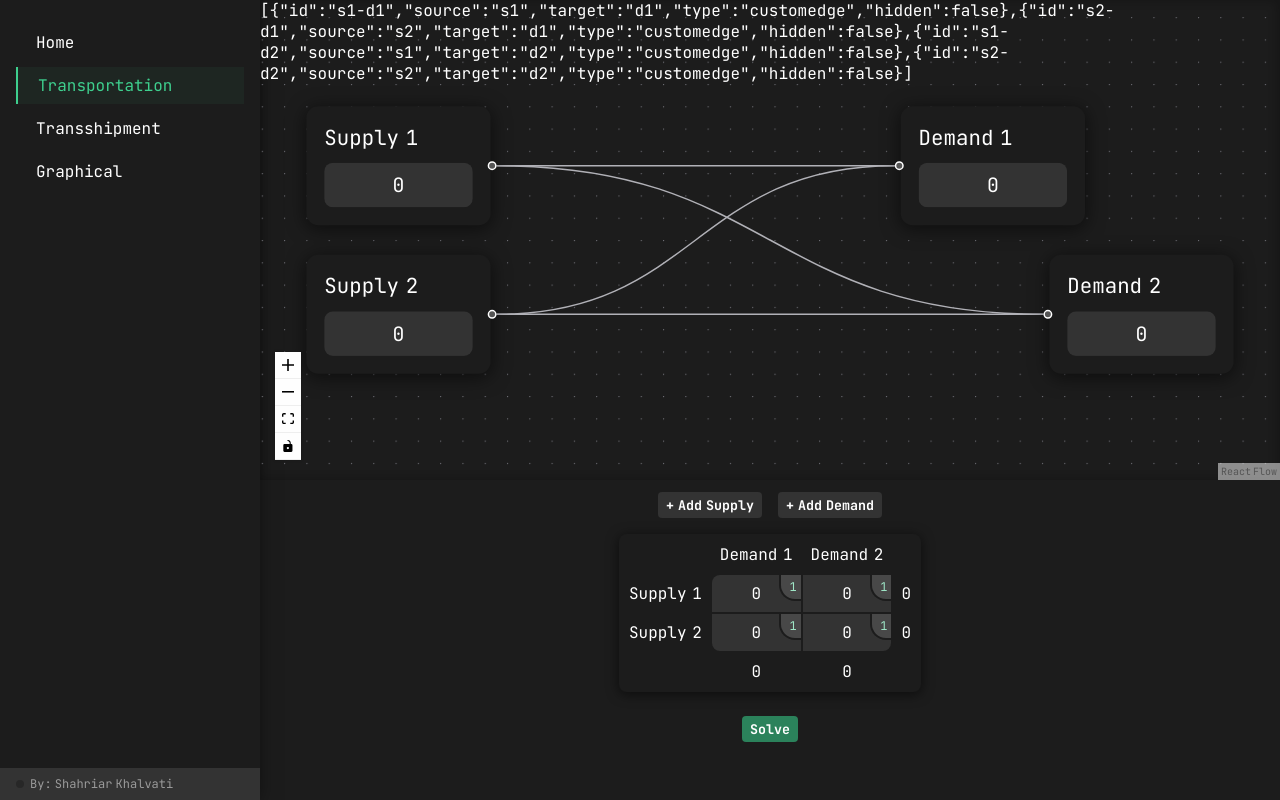
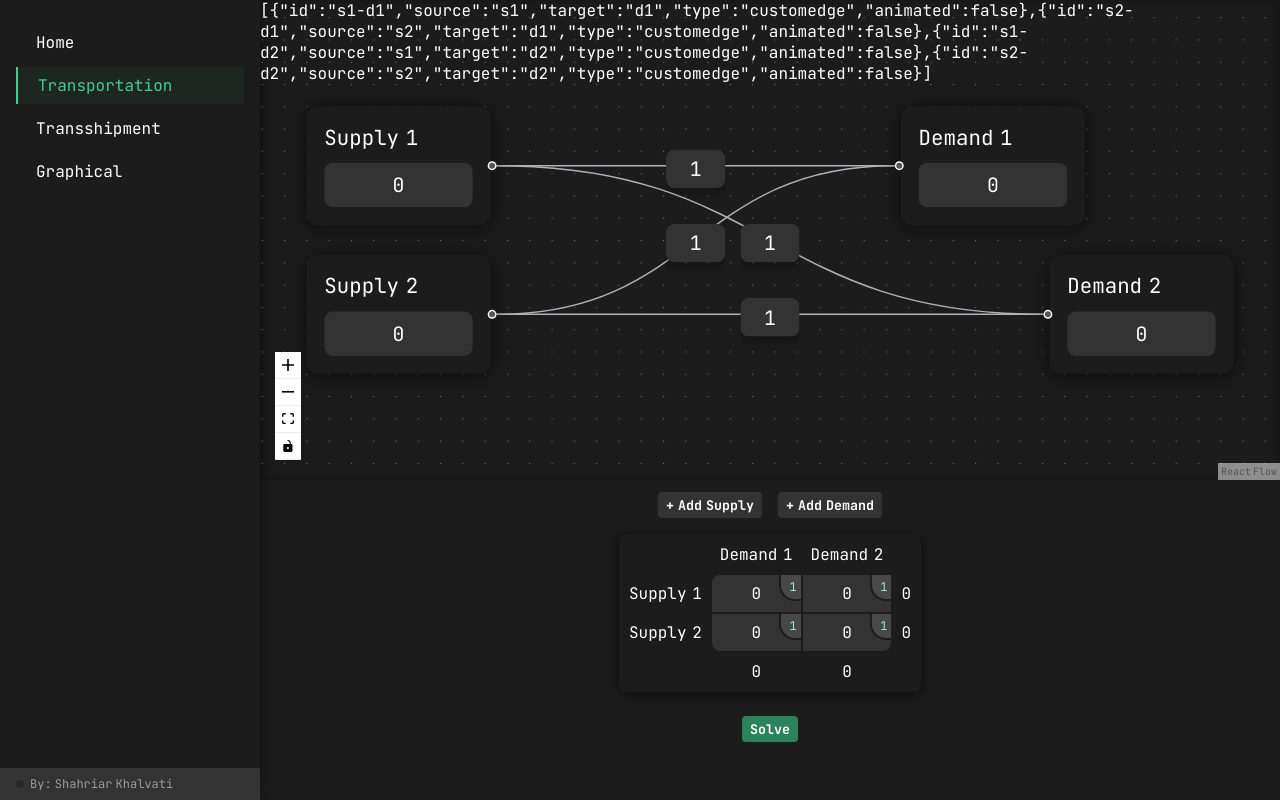
Before and after one commit to ShahriarKh/operations-research-solver, a Next.js app: page /transportation in a window 1280 px wide. Built offline with nearby package versions, Linux system fonts and the light colour scheme; some icons are missing.

Commit message:
Fix Edge selection
Hiding edges on click caused inputs to get removed from the page (unmount) thus unregistering it from rhf.

```diff
--- a/Components/atoms/CustomEdge.jsx
+++ b/Components/atoms/CustomEdge.jsx
@@ -1,7 +1,7 @@
 import css from "./CustomEdge.module.scss";
 import { getBezierPath, getBezierEdgeCenter } from "react-flow-renderer";
 import { useFormContext } from "react-hook-form";
-import { useEffect, useRef } from "react";
+import { useEffect, useRef, useState } from "react";
 
 const foreignObjectSize = 40;
 
@@ -18,13 +18,13 @@ export default function CustomEdge({
 }) {
     const { register, unregister } = useFormContext();
 
-    const mounted = useRef(false);
+    const [isMounted, setIsMounted] = useState(false);
 
     useEffect(() => {
-        mounted.current = true;
+        setIsMounted(true);
         return () => {
             unregister(id);
-            mounted.current = false;
+            setIsMounted(false);
         };
     }, []);
 
@@ -63,11 +63,13 @@ export default function CustomEdge({
                 className="edgebutton-foreignobject"
                 requiredExtensions="http://www.w3.org/1999/xhtml"
             >
-                {mounted.current && (
+                {/* <p>{mounted.current ? "m" : "z"}</p> */}
+                {isMounted && (
                     <input
                         className={css.cost}
                         {...register(id)}
                         defaultValue={1}
+                        // key={id}
                     />
                 )}
             </foreignObject>
--- a/Solver/Transportation/leastCost.js
+++ b/Solver/Transportation/leastCost.js
@@ -1,5 +1,5 @@
 import Matrix from "ml-matrix";
-import { useReactFlow } from "react-flow-renderer"
+import { useReactFlow } from "react-flow-renderer";
 
 let matrix,
     costMatrix,
@@ -13,40 +13,21 @@ let matrix,
 const iRegex = /^s(.*)-.*/;
 const jRegex = /.*-d(.*)/;
 
-function calculateCell() {
-    let minCost = costs;
-    // let maxCell = Math.min(sup[i], dem[j]);
-    // matrix.set(i, j, value);
-    // currentSum += value;
-    // sup[i] -= value;
-    // dem[j] -= value;
-    // if (value === sup[i] + value) {
-    //     i++;
-    //     // console.log("we move down");
-    // } else {
-    //     j++;
-    //     // console.log("we move right");
-    // }
-    // if (currentSum < totalSum) {
-    //     calculateCell(i, j);
-    // }
-    // return matrix;
-}
+function calculateCell() {}
 
-export function leastCost(data, supplies, demands) {
-    // alert(JSON.stringify(costs));
-    console.log(data);
+export function leastCost(costs, supplies, demands) {
+    alert(JSON.stringify(costs));
 
-    // sup = supplies;
-    // dem = demands;
-    // matrix = Matrix.zeros(sup.length, dem.length);
+    sup = supplies;
+    dem = demands;
+    matrix = Matrix.zeros(sup.length, dem.length);
 
-
-    // reset every time the function is called
-    // currentSum = 0;
-    // costMatrix = costs;
-    // matrix = matrix = Matrix.zeros(sup.length, dem.length);
-    // const result = 12;
+    Object.keys(costs).forEach((cost) => {
+        const i = cost.match(iRegex)[1] - 1;
+        const j = cost.match(jRegex)[1] - 1;
+        console.log(i, j, costs[cost]);
+        // costMatrix.set(i, j, costs[cost]);
+    });
 
     return matrix;
 }
--- a/Solver/solveTransportation.js
+++ b/Solver/solveTransportation.js
@@ -96,7 +96,7 @@ export function solveTransportation(
     // Least Cost
     // ========================================
 
-    let leastCostMatrix = leastCost(data, suppliesArray, demandsArray);
+    let leastCostMatrix = leastCost(costsObject, suppliesArray, demandsArray);
     // let lcComp = (
     //     <SolveSection
     //         key="least-cost"
--- a/pages/transportation/index.jsx
+++ b/pages/transportation/index.jsx
@@ -69,28 +69,28 @@ const initialEdges = [
         source: "s1",
         target: "d1",
         type: "customedge",
-        hidden: false,
+        animated: false,
     },
     {
         id: "s2-d1",
         source: "s2",
         target: "d1",
         type: "customedge",
-        hidden: false,
+        animated: false,
     },
     {
         id: "s1-d2",
         source: "s1",
         target: "d2",
         type: "customedge",
-        hidden: false,
+        animated: false,
     },
     {
         id: "s2-d2",
         source: "s2",
         target: "d2",
         type: "customedge",
-        hidden: false,
+        animated: false,
     },
 ];
 
@@ -136,7 +136,7 @@ export default function Home() {
                         ...connection,
                         type: "customedge",
                         id: `${connection.source}-${connection.target}`,
-                        hidden: false,
+                        animated: false,
                     },
                     edges
                 )
@@ -169,7 +169,7 @@ export default function Home() {
                         source: `s${supplyNumber}`,
                         target: demand.id,
                         id: `s${supplyNumber}-${demand.id}`,
-                        hidden: false,
+                        animated: false,
                     },
                     edges
                 )
@@ -204,7 +204,7 @@ export default function Home() {
                         source: supply.id,
                         target: `d${demandNumber}`,
                         id: `${supply.id}-d${demandNumber}`,
-                        hidden: false,
+                        animated: false,
                     },
                     edges
                 )
@@ -220,19 +220,25 @@ export default function Home() {
     };
 
     const onChange = (changes) => {
+        console.log("edge change", changes);
         const selectionChange = changes.find(
-            (change) => change.type === "select"
+            (change) => change.selected === true
         );
         if (selectionChange) {
+            console.log(selectionChange);
             setEdges((currentEdges) => {
                 return currentEdges.map((edge) => {
-                    if (edge.id === selectionChange.id) return edge;
-                    return {
-                        ...edge,
-                        hidden: selectionChange.selected,
-                    };
+                    if (edge.id === selectionChange.id) {
+                        return { ...edge, animated: true };
+                    } else {
+                        return { ...edge, animated: false };
+                    }
                 });
             });
+        } else {
+            setEdges((currentEdges) =>
+                currentEdges.map((edge) => ({ ...edge, animated: false }))
+            );
         }
         onEdgesChange(changes);
     };
```
